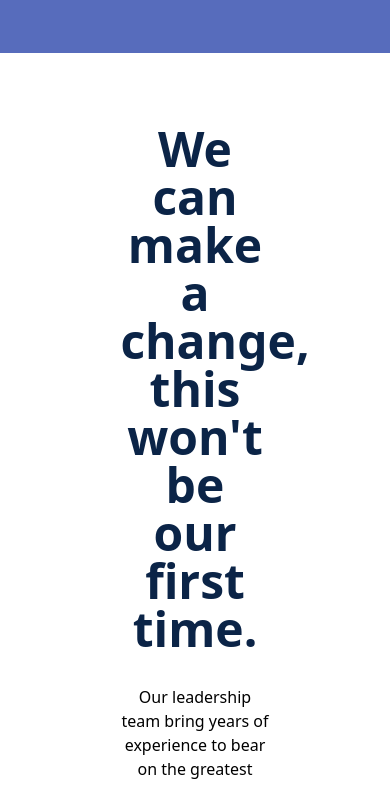
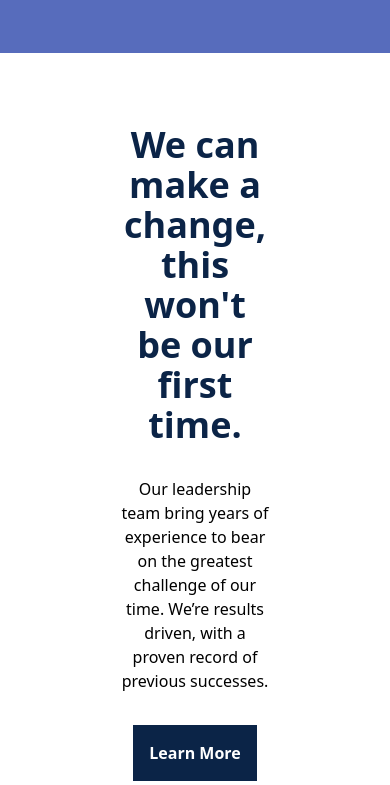
Before and after one commit to Oceans-4/Ocean-App, a React (Create React App) app in the folder client/: page / in a window 390 px wide. Shown: the part 1443-2228 px from the top of the page. Built offline with nearby package versions, Linux system fonts and the light colour scheme.

Commit message:
edited header

```diff
--- a/client/src/components/headerComponents/Header.js
+++ b/client/src/components/headerComponents/Header.js
@@ -8,7 +8,7 @@ const Header = () => {
     <div className={classes.header}>
       <div>
         <Link to="/">
-          <img src="https://user-images.githubusercontent.com/115383177/230939125-cfbbce77-5acf-4624-b207-ae7fd719e4c8.png" alt="Ocean Buddies logo" className="flex flex-wrap w-1/2 ml-4" />
+          <img style={{ height: "200px", width: "400px" }} src="https://user-images.githubusercontent.com/115383177/230939125-cfbbce77-5acf-4624-b207-ae7fd719e4c8.png" alt="Ocean Buddies logo" className="flex flex-wrap w-1/2 ml-4" />
         </Link>
       </div>
       <NavContainer />
--- a/client/src/components/homeComponents/TextInfo.js
+++ b/client/src/components/homeComponents/TextInfo.js
@@ -3,7 +3,7 @@ import { Link } from "react-router-dom";
 const TextInfo = (props) => {
   return (
     <div className="w-3/5 p-5 py-4 relative max-xl:text-center">
-      <h1 className="font-bold text-5xl text-[#0B2447] mx-2 max-ex:order-1">{props.title}</h1>
+      <h1 className="font-bold text-5xl text-[#0B2447] mx-2 max-ex:order-1 max-sm:text-4xl">{props.title}</h1>
       <p className="m-8 font-light mx-5 max-ex:order-2 max-xl:mx-2">{props.text}</p>
       <Link to={props.link}>
         <button className="bg-[#0B2447] text-white p-4 absolute bottom-4 left-36 font-bold max-xl:relative max-xl:left-0 max-xl:bottom-0" onClick={props.action}>
--- a/client/src/components/navComponents/Nav.module.css
+++ b/client/src/components/navComponents/Nav.module.css
@@ -19,7 +19,7 @@
   display: none;
 }
 
-@media (max-width: 820px) {
+@media (max-width: 920px) {
   .headernav {
     display: none;
   }
@@ -33,13 +33,12 @@
     right: 5%;
     cursor: pointer;
     margin-top: -20px;
-
   }
   nav ul {
     display: flex;
     flex-direction: column;
     position: absolute;
-    top: 120%;
+    top: 90%;
     right: 0%;
     width: 100%;
     background-color: rgb(59 130 246);
```
